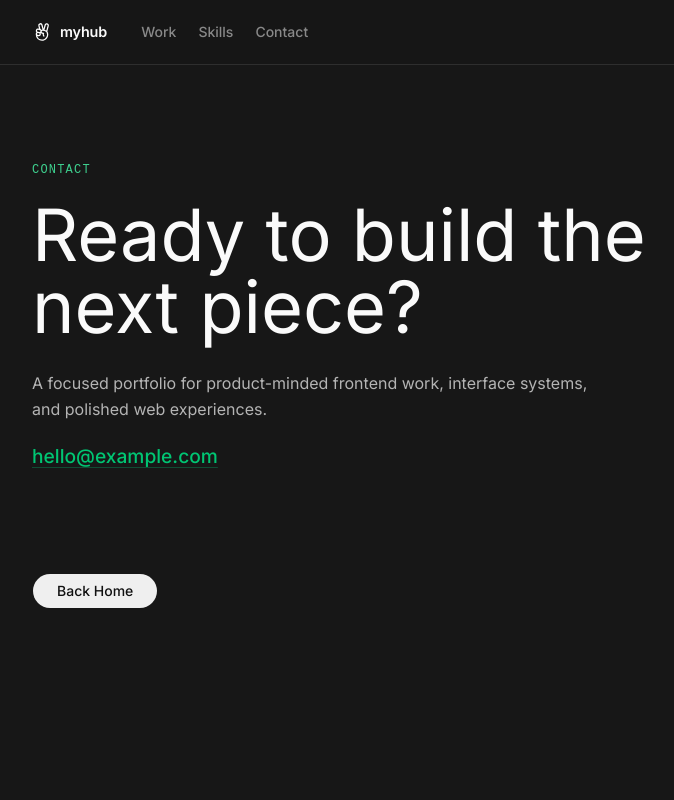
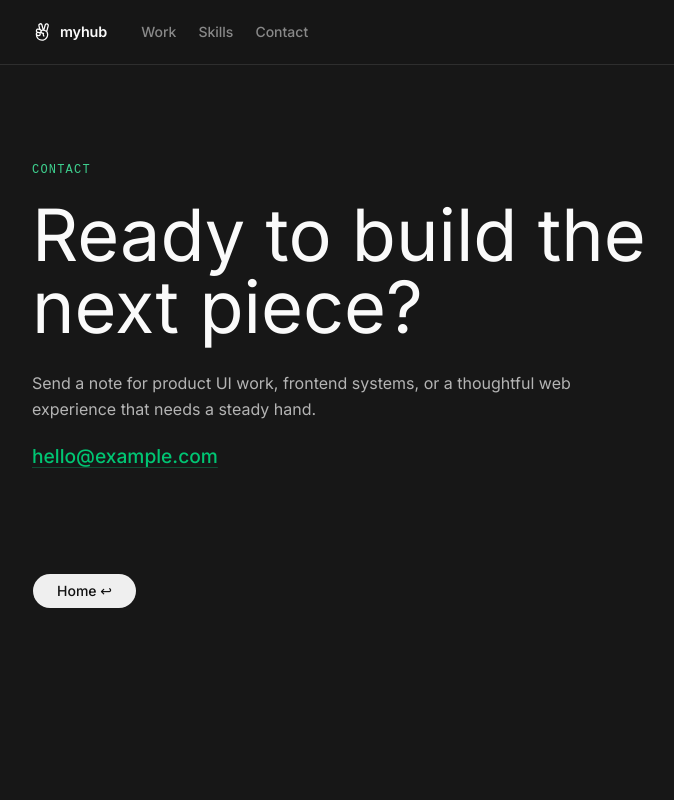
Before and after one commit to vngbh/myhub, a Next.js app: page /contact in a window 1280 px wide. Shown: the top 800 px of the page, without its empty margins (32-706 px from the left). Built offline with nearby package versions, Linux system fonts and the light colour scheme.

Commit message:
style(pages): tailor page descriptions

```diff
--- a/src/app/contact/page.tsx
+++ b/src/app/contact/page.tsx
@@ -16,7 +16,10 @@ export default function ContactPage() {
         <RevealFrame>
           <PageEyebrow>Contact</PageEyebrow>
           <h1 className="pageTitle">Ready to build the next piece?</h1>
-          <PageDescription>{siteConfig.description}</PageDescription>
+          <PageDescription>
+            Send a note for product UI work, frontend systems, or a thoughtful
+            web experience that needs a steady hand.
+          </PageDescription>
           <a className="contactLink" href={siteConfig.links.email}>
             hello@example.com
           </a>
@@ -27,7 +30,7 @@ export default function ContactPage() {
             size="lg"
             asChild
           >
-            <Link href="/">Back Home</Link>
+            <Link href="/">Home ↩</Link>
           </Button>
         </PageActions>
       </PageSection>
--- a/src/app/skill/page.tsx
+++ b/src/app/skill/page.tsx
@@ -8,7 +8,6 @@ import {
 import { SkillRibbon } from "@/components/sections/skill-ribbon";
 import { Button } from "@/components/ui/button";
 import { RevealFrame } from "@/components/ui/reveal-frame";
-import { siteConfig } from "@/data/site";
 
 export default function SkillPage() {
   return (
@@ -20,7 +19,10 @@ export default function SkillPage() {
             <h1 className="pageTitle">
               Tools for turning rough ideas into steady interfaces.
             </h1>
-            <PageDescription>{siteConfig.description}</PageDescription>
+            <PageDescription>
+              A focused stack for building accessible, responsive, and
+              maintainable frontend experiences.
+            </PageDescription>
           </RevealFrame>
           <PageActions className="pageBottomActions">
             <Button
--- a/src/app/work/page.tsx
+++ b/src/app/work/page.tsx
@@ -9,7 +9,6 @@ import { ProjectCard } from "@/components/sections/project-card";
 import { Button } from "@/components/ui/button";
 import { RevealFrame } from "@/components/ui/reveal-frame";
 import { projects } from "@/data/portfolio";
-import { siteConfig } from "@/data/site";
 
 export default function WorkPage() {
   return (
@@ -21,7 +20,10 @@ export default function WorkPage() {
             <h1 className="pageTitle">
               Recent pieces shaped around clarity, speed, and detail.
             </h1>
-            <PageDescription>{siteConfig.description}</PageDescription>
+            <PageDescription>
+              Selected projects built around practical product goals, clean
+              interaction patterns, and careful delivery.
+            </PageDescription>
           </RevealFrame>
         </div>
         <div className="projectGrid">
```
